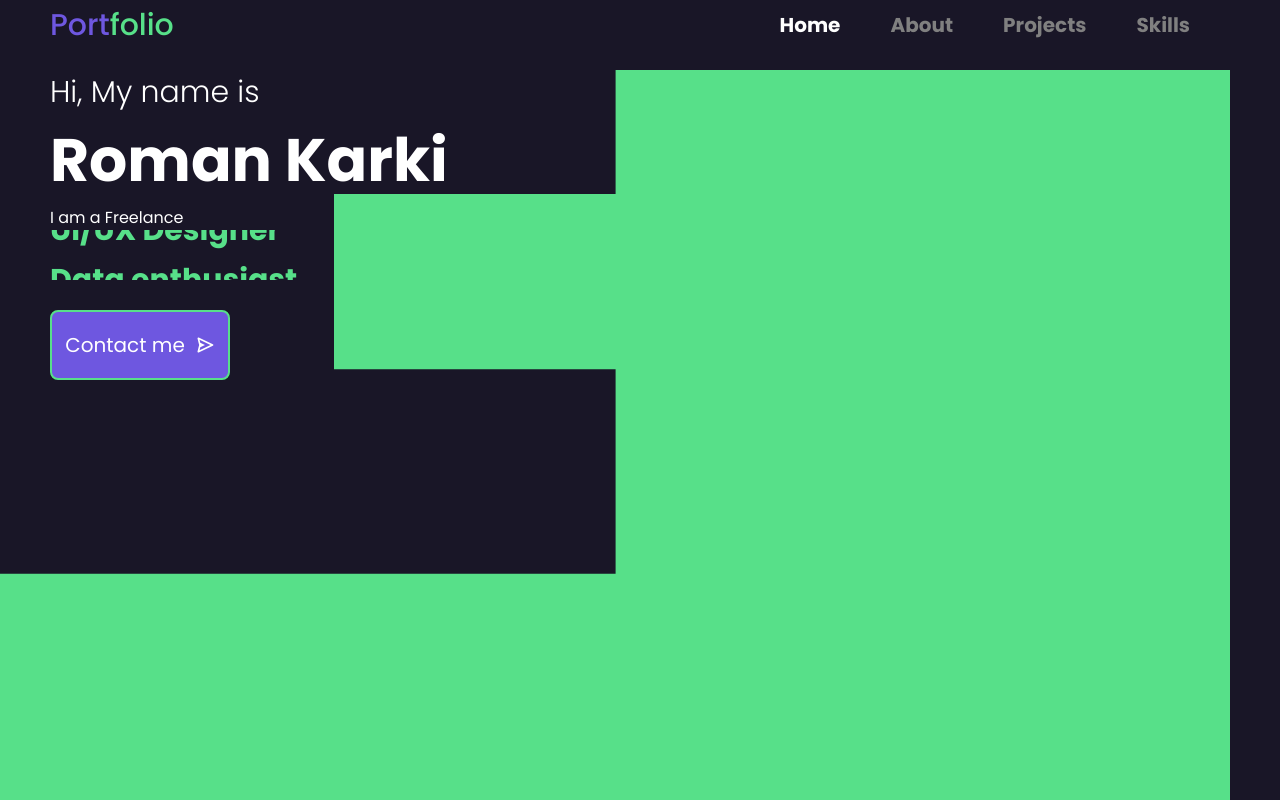
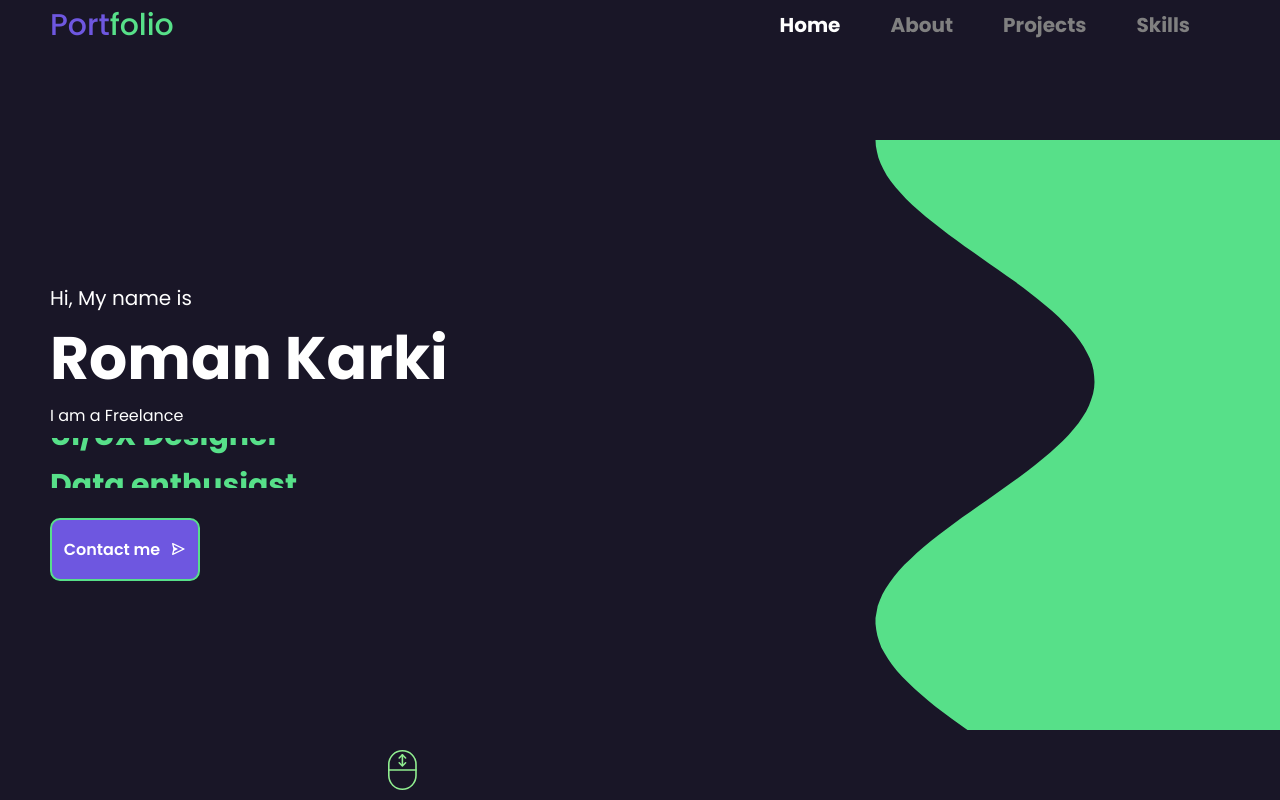
Before and after one commit to rxmxndai/Portfolio, a React (Create React App) app: page / in a window 1280 px wide. Built offline with nearby package versions, Linux system fonts and the light colour scheme.

Commit message:
Home page respnsive

```diff
--- a/src/components/Home/Home.jsx
+++ b/src/components/Home/Home.jsx
@@ -1,12 +1,13 @@
 import "./home.scss";
 import { BiSend } from "react-icons/bi";
+import "../../index.scss";
 
 const Home = () => {
   return (
     <div className="home" id="home">
-      <div className="Left">
-        <div className="wrapper-left">
-          <h2 className="intro">Hi, My name is </h2>
+      <div className="left">
+        <div className="intro">
+          <h2 className="short">Hi, My name is </h2>
           <h1 className="name"> Roman Karki</h1>I am a Freelance
           <div className="title">
             <div className="title-wrapper">
@@ -80,7 +81,7 @@ const Home = () => {
         </svg>
       </div>
 
-      <div className="Right">
+      <div className="right">
         <div className="img-bg"></div>
         {/* <img src={GameHome} alt="" className="img"/>  */}
       </div>
--- a/src/components/Home/home.scss
+++ b/src/components/Home/home.scss
@@ -1,28 +1,64 @@
+@import "../../index.scss";
+
 .home {
-  background-color: var(--Dark);
+  display: flex;
+  justify-content: space-between;
+  position: relative;
+  height: 100%;
+
+  @include mobile {
+    flex-direction: column;
   }
 
-.wrapper-left {
-  padding: 0px 50px;
+  .left {
+    flex: 0.5;
     display: flex;
     flex-direction: column;
-  justify-content: space-between;
+    justify-content: center;
+    padding: 50px;
     width: 100%;
-  position: relative;
+
+    @include mobile {
+      flex: 0.7;
+      align-items: center;
+      justify-content: center;
+      padding: 0px;
     }
 
+
     .intro {
-  font-size: 30px;
-  font-weight: 300;
+
+      @include mobile {
+        text-align: center;
+        justify-content: center;
+        align-items: center;
+      }
+
+      .short {
+        font-size: 20px;
+        font-weight: 400;
       }
 
       .name {
         font-size: 60px;
+
+        @include mobile {
+          font-size: 40px;
         }
+      }
+
+      .title {
+        height: 50px;
+        overflow: hidden;
+        margin-top: 10px;
+
+        @include mobile {
+          height: 30px;
+        }
+
 
         .title-wrapper {
           animation: move 10s ease-in infinite alternate;
-}
 
           @keyframes move {
             33% {
@@ -36,81 +72,211 @@
             }
           }
 
-.title {
-  height: 50px;
-  overflow: hidden;
-}
-
           .title-item {
             height: 50px;
             font-size: 30px;
             font-weight: bold;
             color: var(--Green);
-  display: flex;
             align-items: center;
+
+            @include mobile {
+              font-size: 16px;
+            }
+          }
+        }
+
       }
 
       .btnCon {
-  height: 100px;
+        height: 70px;
+        width: 190px;
+
+        @include mobile {
+          display: flex;
+          justify-content: center;
+          height: 50px;
+          width: 100%;
         }
 
         .btnC {
           display: flex;
           justify-content: center;
           align-items: center;
-  width: 180px;
-  height: 70px;
+          width: 150px;
+          height: 90%;
           border: 2px solid var(--Green);
           background-color: var(--Blue);
-  color: white;
           transition: 0.2s ease-in-out;
           cursor: pointer;
-  border-radius: 8px;
+          border-radius: 10px;
           gap: 10px;
-  font-size: 20px;
+
+          font-size: 16px;
+          font-weight: 600;
           padding: 10px;
+
+          @include mobile {
+            font-size: 14px;
+            font-weight: 400;
+            padding: 0px;
+          }
+
+          &:hover {
+            width: 95%;
+            height: 95%;
           }
 
           .iconS {
-  font-size: 20px;
-  background-color: var(--Blue);
+            font-size: 16px;
+          }
+        }
+      }
+    }
   }
 
-.btnC:hover {
-  width: 200px;
-  height: 80px;
+  .right {
+    flex: 0.5;
+    position: relative;
+    overflow: hidden;
+
+    @include mobile {
+      flex: 0.3;
     }
 
     .img-bg {
       // clip-path: polygon(32% 0, 100% 0, 100% 50%, 100% 100%, 35% 100%, 0 42%);
+      // clip-path: polygon(52% 41%, 30% 41%, 30% 17%, 52% 17%, 52% 0,
+      //   100% 0, 100% 100%, 54% 100%, 0 100%, 0 69%, 52% 69%
+      // );
+      transform: rotate(90deg);
+
       clip-path: polygon(
-    52% 41%,
-    30% 41%,
-    30% 17%,
-    52% 17%,
-    52% 0,
-    100% 0,
-    100% 100%,
-    54% 100%,
-    0 100%,
-    0 69%,
-    52% 69%
+        100% 0%,
+        0% 0%,
+        0% 65%,
+        1% 64.95%,
+        2% 64.8%,
+        3% 64.6%,
+        4% 64.3%,
+        5% 63.9%,
+        6% 63.45%,
+        7% 62.9%,
+        8% 62.25%,
+        9% 61.55%,
+        10% 60.8%,
+        11% 59.95%,
+        12% 59.05%,
+        13% 58.1%,
+        14% 57.1%,
+        15% 56.05%,
+        16% 55%,
+        17% 53.9%,
+        18% 52.8%,
+        19% 51.65%,
+        20% 50.5%,
+        21% 49.35%,
+        22% 48.2%,
+        23% 47.05%,
+        24% 45.9%,
+        25% 44.8%,
+        26% 43.75%,
+        27% 42.75%,
+        28% 41.75%,
+        29% 40.8%,
+        30% 39.9%,
+        31% 39.1%,
+        32% 38.35%,
+        33% 37.65%,
+        34% 37.05%,
+        35% 36.5%,
+        36% 36.05%,
+        37% 35.65%,
+        38% 35.35%,
+        39% 35.15%,
+        40% 35.05%,
+        41% 35%,
+        42% 35.05%,
+        43% 35.2%,
+        44% 35.45%,
+        45% 35.75%,
+        46% 36.15%,
+        47% 36.65%,
+        48% 37.2%,
+        49% 37.85%,
+        50% 38.55%,
+        51% 39.35%,
+        52% 40.2%,
+        53% 41.1%,
+        54% 42.05%,
+        55% 43.05%,
+        56% 44.1%,
+        57% 45.15%,
+        58% 46.3%,
+        59% 47.4%,
+        60% 48.55%,
+        61% 49.7%,
+        62% 50.85%,
+        63% 52%,
+        64% 53.15%,
+        65% 54.25%,
+        66% 55.35%,
+        67% 56.4%,
+        68% 57.45%,
+        69% 58.4%,
+        70% 59.35%,
+        71% 60.2%,
+        72% 61.05%,
+        73% 61.8%,
+        74% 62.45%,
+        75% 63.05%,
+        76% 63.6%,
+        77% 64.05%,
+        78% 64.4%,
+        79% 64.7%,
+        80% 64.85%,
+        81% 65%,
+        82% 65%,
+        83% 64.9%,
+        84% 64.75%,
+        85% 64.5%,
+        86% 64.2%,
+        87% 63.75%,
+        88% 63.25%,
+        89% 62.7%,
+        90% 62.05%,
+        91% 61.3%,
+        92% 60.5%,
+        93% 59.65%,
+        94% 58.75%,
+        95% 57.8%,
+        96% 56.8%,
+        97% 55.75%,
+        98% 54.65%,
+        99% 53.55%,
+        100% 52.4%
       );
-  background-color: var(--Green);
+
       position: absolute;
       top: 0;
       right: 0;
       width: 100%;
       height: 100%;
-  margin-right: 50px;
+      background-color: var(--Green);
+
+
+      @include mobile {
+        transform: rotate(180deg);
+      }
+    }
+  }
 }
 
 .scroll {
   width: 40px;
   height: 40px;
   position: absolute;
-  bottom: 30px;
-  left: 400px;
+  bottom: 10px;
+  left: 30%;
 }
 
 .img {
@@ -119,47 +285,3 @@
   object-fit: cover;
   position: absolute;
 }
-
-@media only screen and (max-width: 768px) {
-
-  .intro {
-    font-size: 18px;
-  }
-
-  .name {
-    font-size: 50px;
-  }
-
-  .title-item {
-    font-size: 20px;
-  }
-
-  .btnCon {
-    height: 80px;
-  }
-
-  .btnC {
-    width: 140px;
-    height: 60px;
-    border-radius: 8px;
-    gap: 10px;
-    font-size: 15px;
-    padding: 05px;
-  }
-
-  .iconS {
-    font-size: 15px;
-  }
-
-
-  .scroll {
-    display: none;
-  }
-
-  .img {
-    width: 100%;
-    height: 100%;
-    object-fit: cover;
-    position: absolute;
-  }
-}
```
Lines whose indentation alone changed are shown as unchanged.
